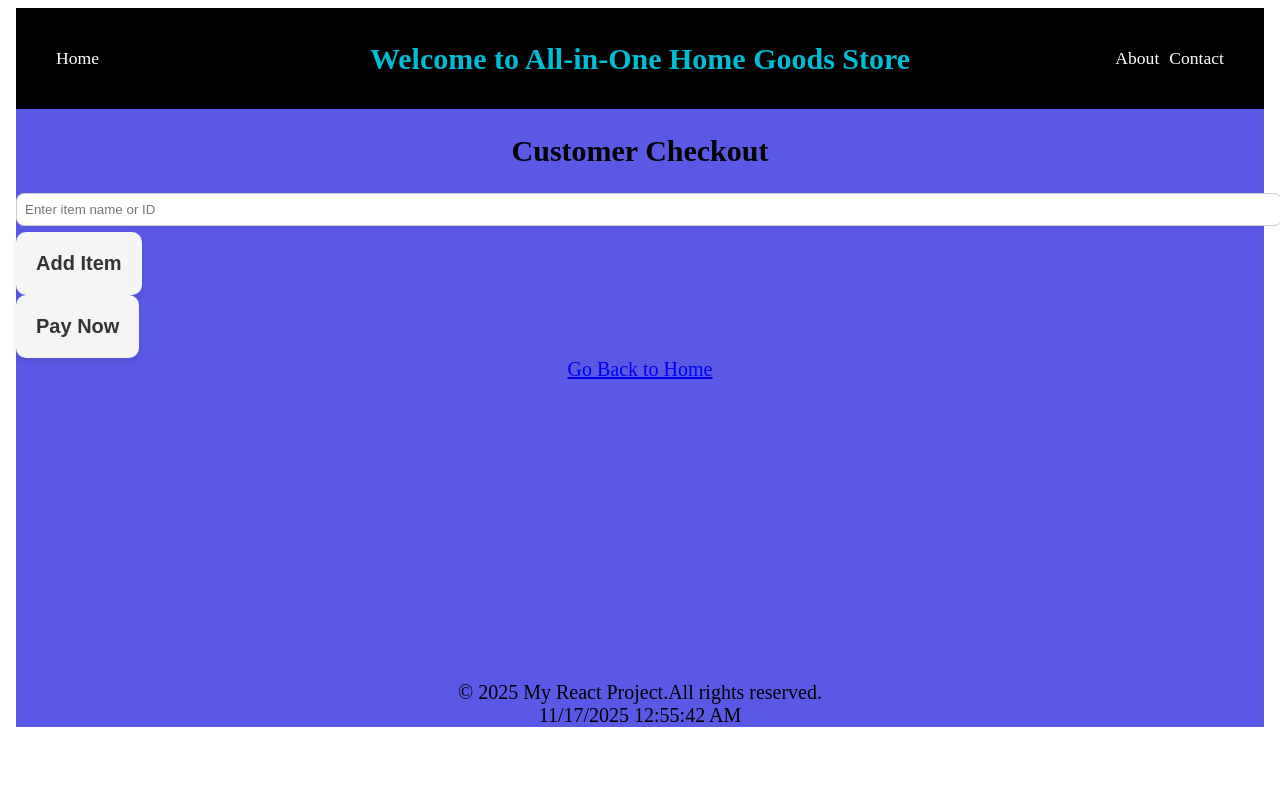
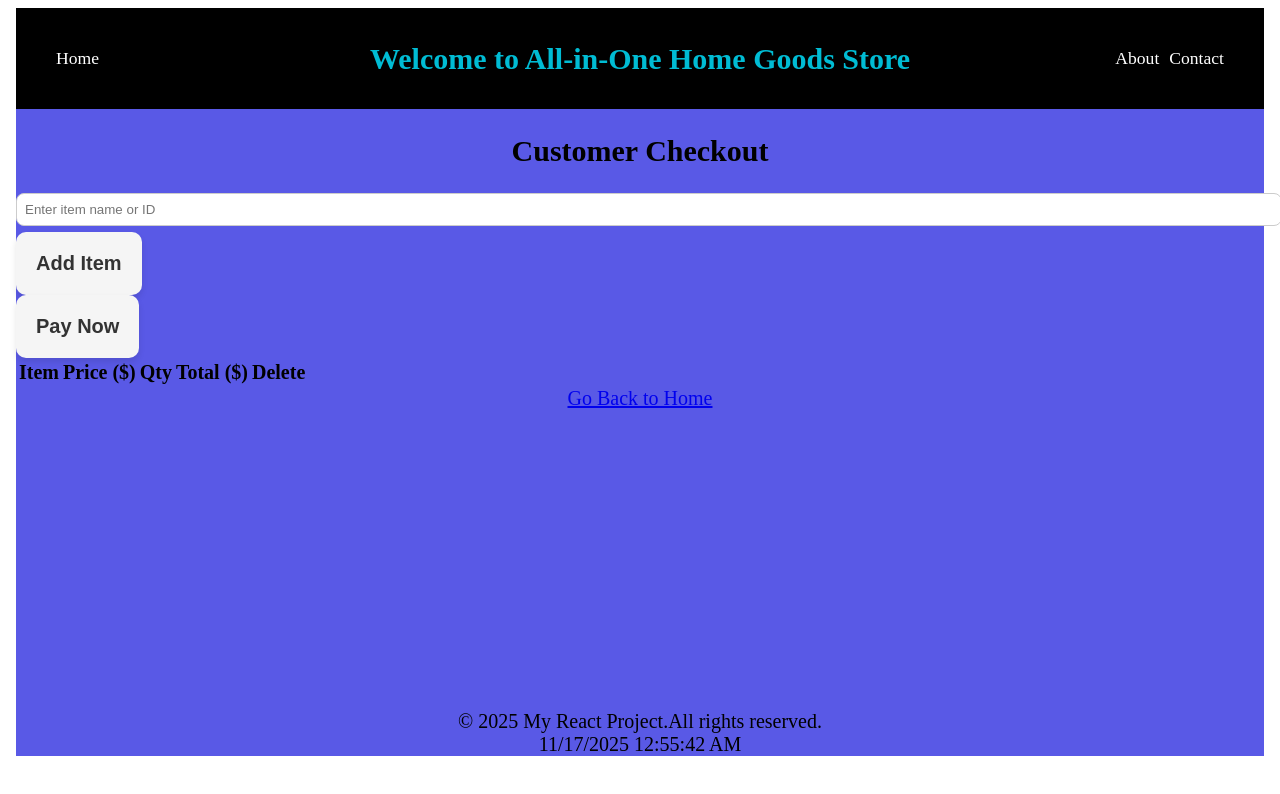
Before and after one commit to Varalakshmi-12/Unit1-Project-Varalakshmi-u, a React (Vite) app in the folder storeemployeetoolkit/: page /cart in a window 1280 px wide. Shown: the top 794 px of the page. Built offline with nearby package versions, Linux system fonts and the light colour scheme.

Commit message:
child component Cartitem is commited.

```diff
--- a/storeemployeetoolkit/src/components/CartItem.jsx
+++ b/storeemployeetoolkit/src/components/CartItem.jsx
@@ -0,0 +1,17 @@
+import React from "react";
+import Button from "../components/Button";
+
+export default function CartItem({ cart, updateQuantity, deleteItem }) {
+  return (
+    <table className="cart-table">
+      <thead>
+        <tr>
+          <th>Item</th>
+          <th>Price ($)</th>
+          <th>Qty</th>
+          <th>Total ($)</th>
+          <th>Delete</th>
+        </tr>
+      </thead>
+      </table>
+  )}
--- a/storeemployeetoolkit/src/pages/CartPage.jsx
+++ b/storeemployeetoolkit/src/pages/CartPage.jsx
@@ -1,5 +1,6 @@
 import React, { useState } from "react";
 import { mockItems} from "../testdata/mockData";
+import CartItem from "../components/CartItem";
 import Button from "../components/Button";
 import { Link } from "react-router-dom";
 
@@ -65,6 +66,25 @@ export default function CartPage() {
     }, 2000);
   };
 
+  // Update quantity
+  const updateQuantity = (id, value) => {
+    const qty = parseInt(value);
+    if (qty < 1 || isNaN(qty)) return;
+
+    setCart((prev) =>
+      prev.map((item) =>
+        item.id === id ? { ...item, quantity: qty } : item
+      )
+    );
+  };
+
+   // Delete Item
+  const deleteItem = (id) => {
+    setCart((prev) => prev.filter((item) => item.id !== id));
+  };
+
+
+
 
 
 return (
@@ -82,8 +102,16 @@ return (
         />
 
         <Button label="Add Item" onClick={addItem} />
+
         <Button label="Pay Now" onClick={handlePayment} />
       </div>
+      {message && <p className="message">{message}</p>}
+      <CartItem
+        cart={cart}
+        updateQuantity={updateQuantity}
+        deleteItem={deleteItem}
+      />
+
       <nav className="nav-home">
       <Link to="/">Go Back to Home</Link>
       </nav>
```
